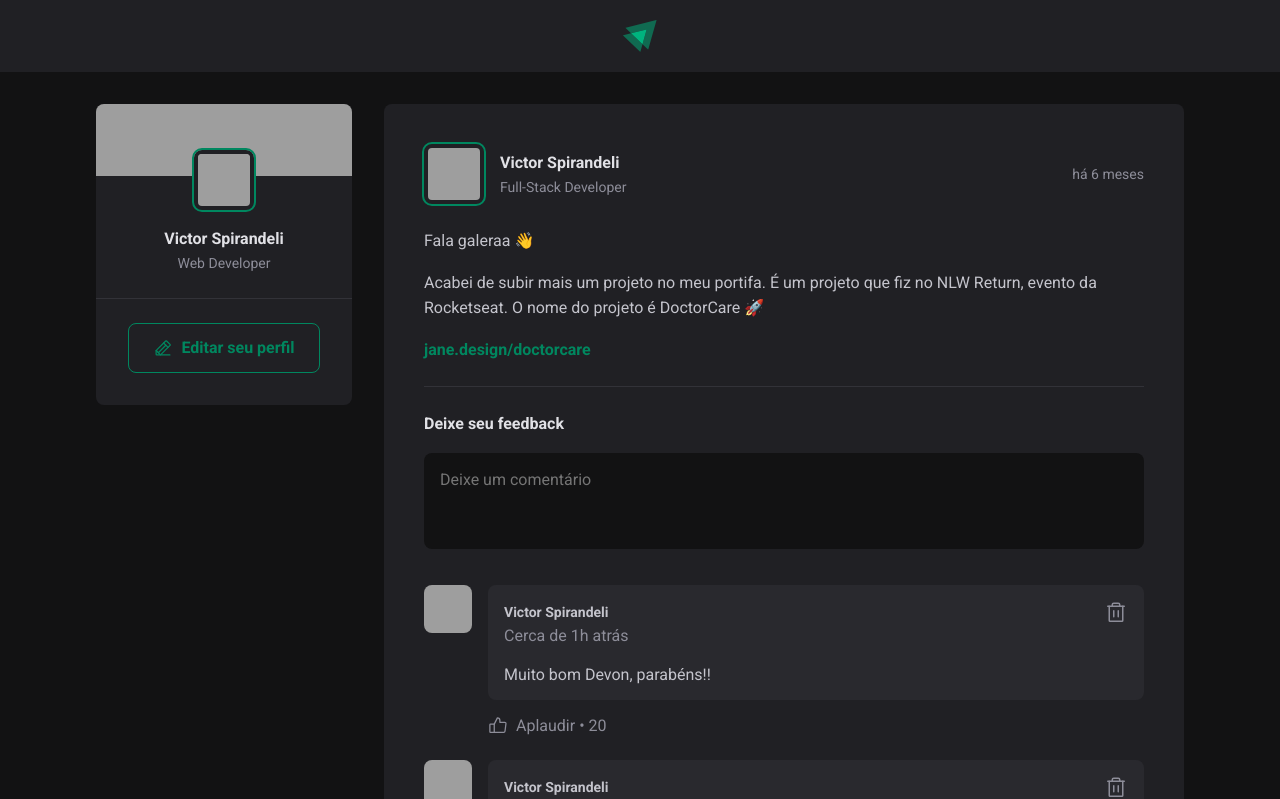
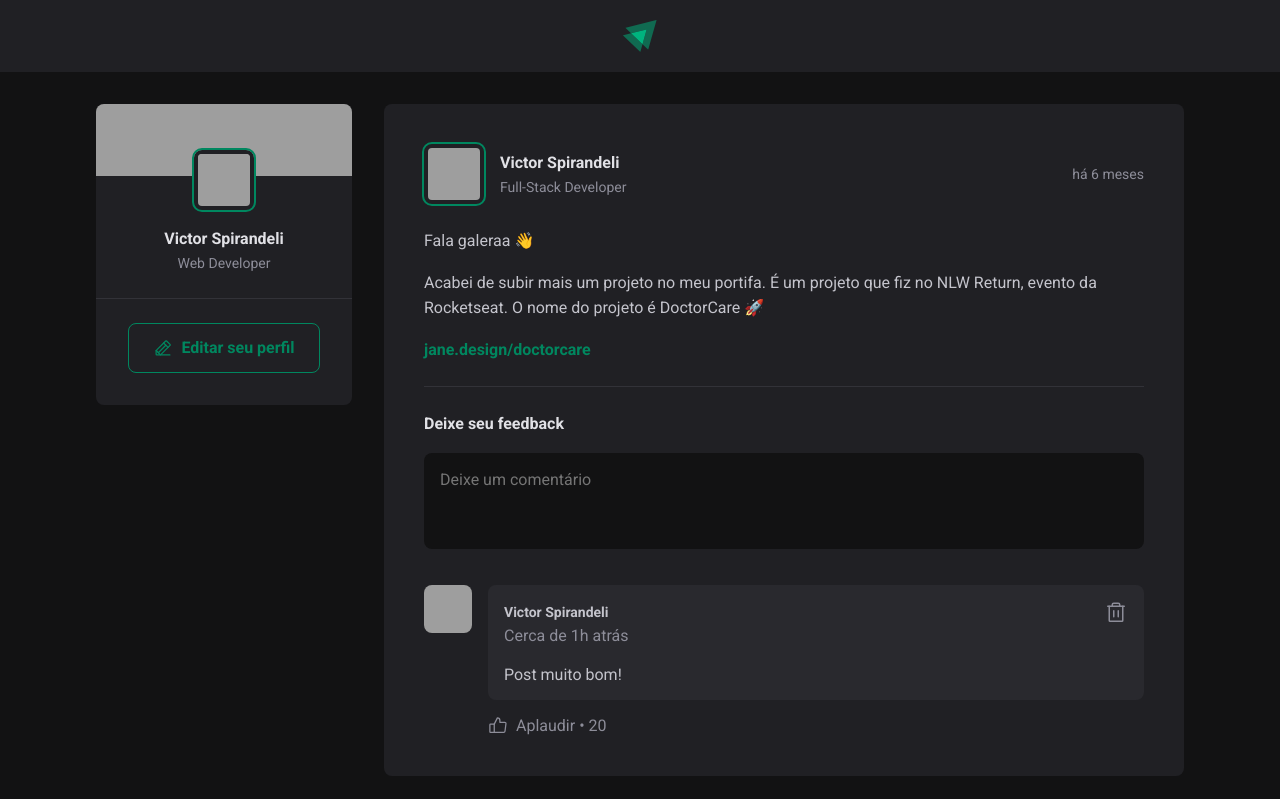
Before and after one commit to vspirandeli/rocketseat, a React (Vite) app in the folder ignite/reactJS/2023/projeto01/01-fundamentos-reactjs/: page / in a window 1280 px wide. Shown: the top 799 px of the page. Built offline with nearby package versions, Linux system fonts and the light colour scheme; grey boxes are pictures that could not be loaded.

Commit message:
feat(parte-2): Os Motores do React. Aula: Inserindo comentários, programação declarativa. Criado estado para comentários e estado para entrada de texto.

```diff
--- a/ignite/reactJS/2023/projeto01/01-fundamentos-reactjs/src/components/Comment.jsx
+++ b/ignite/reactJS/2023/projeto01/01-fundamentos-reactjs/src/components/Comment.jsx
@@ -3,7 +3,8 @@ import { ThumbsUp, Trash } from 'phosphor-react';
 import styles from './Comment.module.css';
 import { Avatar } from './Avatar';
 
-export function Comment() {
+// eslint-disable-next-line react/prop-types
+export function Comment({ content  }) {
   return (
     <div className={styles.comment}>
       <Avatar hasBorder={false} src="https://github.com/vspirandeli.png" />
@@ -22,7 +23,7 @@ export function Comment() {
             </button>
           </header>
 
-          <p>Muito bom Devon, parabéns!!</p>
+          <p>{content}</p>
         </div>
 
         <footer>
--- a/ignite/reactJS/2023/projeto01/01-fundamentos-reactjs/src/components/Post.jsx
+++ b/ignite/reactJS/2023/projeto01/01-fundamentos-reactjs/src/components/Post.jsx
@@ -11,7 +11,11 @@ import { useState } from 'react';
 
 // TODO: Melhorar o post vazio
 export function Post({ author, publishedAt, content }) {
-  const [comments, setComments] = useState([1, 2]);
+  const [comments, setComments] = useState([
+    'Post muito bom!',
+  ]);
+
+  const [newCommentText, setNewCommentText] = useState('');
 
   if (!author) {
     return emptyPost();
@@ -39,7 +43,13 @@ export function Post({ author, publishedAt, content }) {
   function handleCreateNewComment() {
     event.preventDefault();
 
-    setComments([...comments, comments.length + 1])
+    setComments([...comments, newCommentText]);
+    setNewCommentText('');
+  }
+
+  function handleNewCommentChange() {
+    const value = event.target.value;
+    setNewCommentText(value);
   }
 
   return (
@@ -71,7 +81,11 @@ export function Post({ author, publishedAt, content }) {
         <strong>Deixe seu feedback</strong>
 
         <textarea
+          name="comment"
+          id="comment"
           placeholder="Deixe um comentário"
+          onChange={handleNewCommentChange}
+          value={newCommentText}
         />
 
         <footer>
@@ -81,7 +95,7 @@ export function Post({ author, publishedAt, content }) {
 
       <div className={styles.commentList}>
         {comments.map(comment => (
-          <Comment key={comment} />
+          <Comment key={comment} content={comment} />
         ))}
       </div>
     </article>
```
